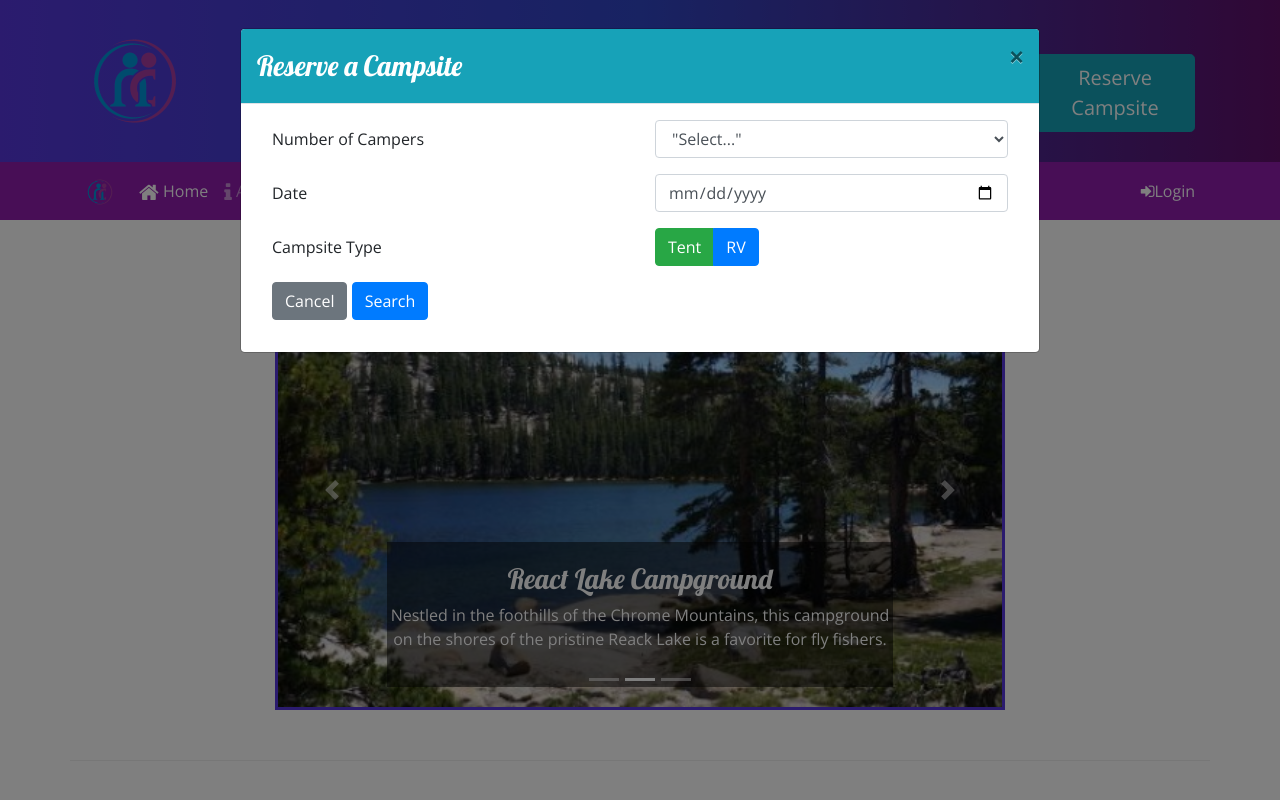
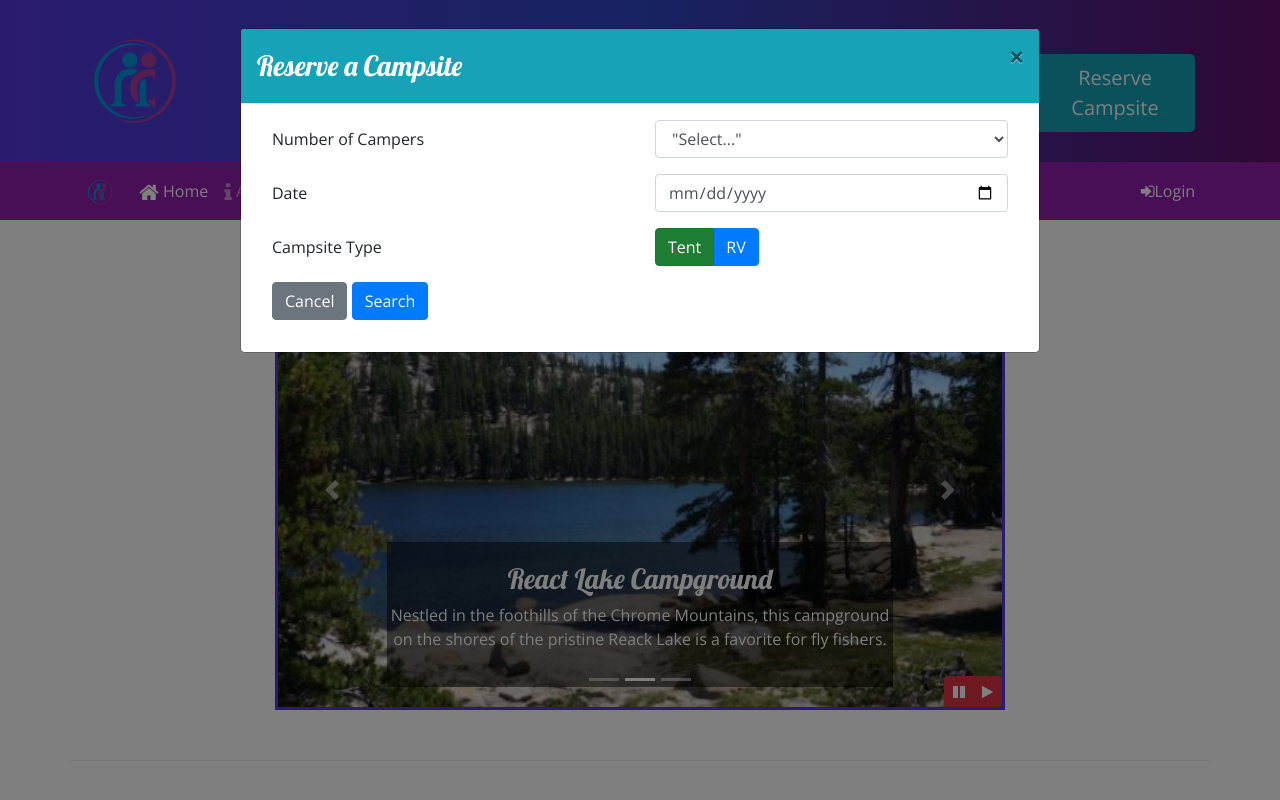
Before and after one commit to GloCaz/2nucampsite-work, a website: page index.html in a window 1280 px wide. Both pictures are taken after a click on the button "Reserve Campsite". Shown: the top 800 px of the page. Drawn offline with nearby package versions, Linux system fonts and the light colour scheme.

Commit message:
Bootstrap and jQuery Part 1

```diff
--- a/css/styles.css
+++ b/css/styles.css
@@ -49,3 +49,10 @@ header h2 {
 .carousel {
     border: solid #5637DD;
 }
+
+#carouselButton {
+    position: absolute;
+    right: 0;
+    bottom: 0;
+    z-index: 100;
+}
--- a/index.html
+++ b/index.html
@@ -71,10 +71,10 @@
                                 <label class="col-sm-6 col-form-label">Campsite Type</label>
                                 <div class="col-2 btn-group btn-group-toggle" data-toggle="buttons">
                                     <label class="btn btn-success active">
-                                        <input type="radio" name="siteType" id="siteTent"> Tent
+                                        <input type="radio" name="siteType" id="siteTent" value="tent" autocomplete="off" checked /> Tent
                                     </label>
                                     <label class="btn btn-primary">
-                                        <input type="radio" name="siteType" id="siteRV"> RV
+                                        <input type="radio" name="siteType" id="siteRV" value="RV" autocomplete="off" /> RV
                                     </label>
                                 </div>
                             </div>
@@ -198,6 +198,14 @@
                         <span class="carousel-control-next-icon"></span>
                         <span class="sr-only">Next</span>
                     </a>
+                    <div class="btn-group" id="carouselButton">
+                        <button class="btn btn-danger btn-sm" id="carouselPause">
+                            <i class="fa fa-pause"></i>
+                        </button>
+                        <button class="btn btn-danger btn-sm" id="carouselPlay">
+                            <i class="fa fa-play"></i>
+                        </button>
+                    </div>
                 </div>
             </div>
         </div>
@@ -285,12 +293,16 @@
     <script src="node_modules/bootstrap/dist/js/bootstrap.min.js"></script>
 
     <script>
-        $(function () {
-            $('[data-toggle="tooltip"]').tooltip()
-        })
+        $(function() {
+            $(".carousel").carousel( { interval: 2000 } );
+            $("#carouselPause").click(function(){
+                $(".carousel").carousel("pause");
+            });
+            $("#carouselPlay").click(function(){
+                $(".carousel").carousel("cycle");
+            });
+        });
     </script>
-
-
 
 </body>
 
```
